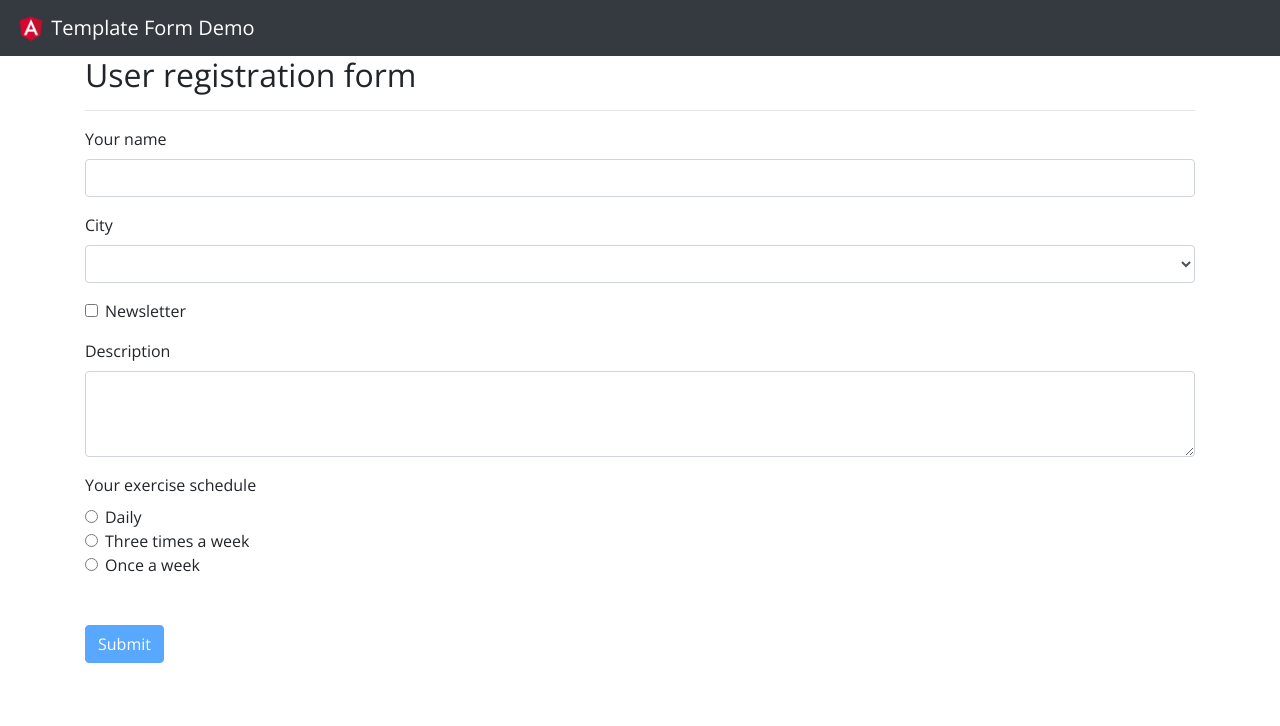
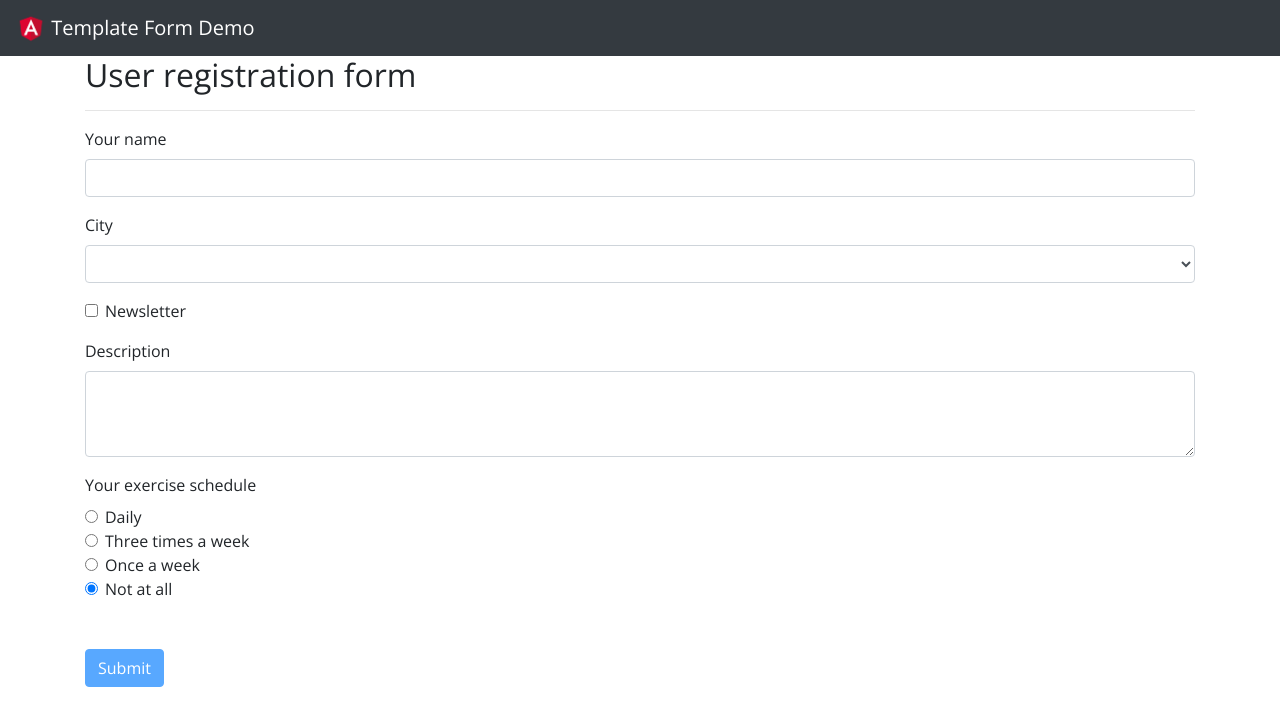
Before and after one commit to vivek-training/ng-template-form-demo, an Angular app: page / in a window 1280 px wide. Shown: the top 726 px of the page. Built offline with nearby package versions, Linux system fonts and the light colour scheme.

Commit message:
finished

```diff
--- a/src/app/page-container/page-container.component.html
+++ b/src/app/page-container/page-container.component.html
@@ -18,6 +18,9 @@
       #name="ngModel"
       required
     />
+    <span class="text-danger" *ngIf="name.touched && name.errors?.required"
+      >Name is required</span
+    >
   </div>
 
   <div class="form-group">
@@ -51,8 +54,17 @@
       class="form-control"
       ngModel
       #description="ngModel"
-      maxlength="50"
+      minlength="25"
     ></textarea>
+    <span
+      class="text-danger"
+      *ngIf="
+        description.dirty &&
+        description.invalid &&
+        description.errors?.minlength
+      "
+      >Minimum length 25 required</span
+    >
   </div>
   <label>Your exercise schedule</label>
   <div class="form-check">
@@ -61,10 +73,8 @@
       type="radio"
       name="exercise"
       value="daily"
-      checked
       ngModel
       #exercise="ngModel"
-      required
     />
     <label class="form-check-label" for="exampleRadios1">
       Daily
@@ -78,7 +88,6 @@
       value="3 times a week"
       ngModel
       #exercise="ngModel"
-      required
     />
     <label class="form-check-label" for="exampleRadios2">
       Three times a week
@@ -92,12 +101,24 @@
       value="once a week"
       ngModel
       #exercise="ngModel"
-      required
     />
     <label class="form-check-label" for="exampleRadios3">
       Once a week
     </label>
   </div>
+  <div class="form-check">
+    <input
+      class="form-check-input"
+      type="radio"
+      name="exercise"
+      value=""
+      ngModel
+      #exercise="ngModel"
+    />
+    <label class="form-check-label" for="exampleRadios3">
+      Not at all
+    </label>
+  </div>
 
   <button class="btn btn-primary mt-5" [disabled]="f.invalid">Submit</button>
 </form>
```
